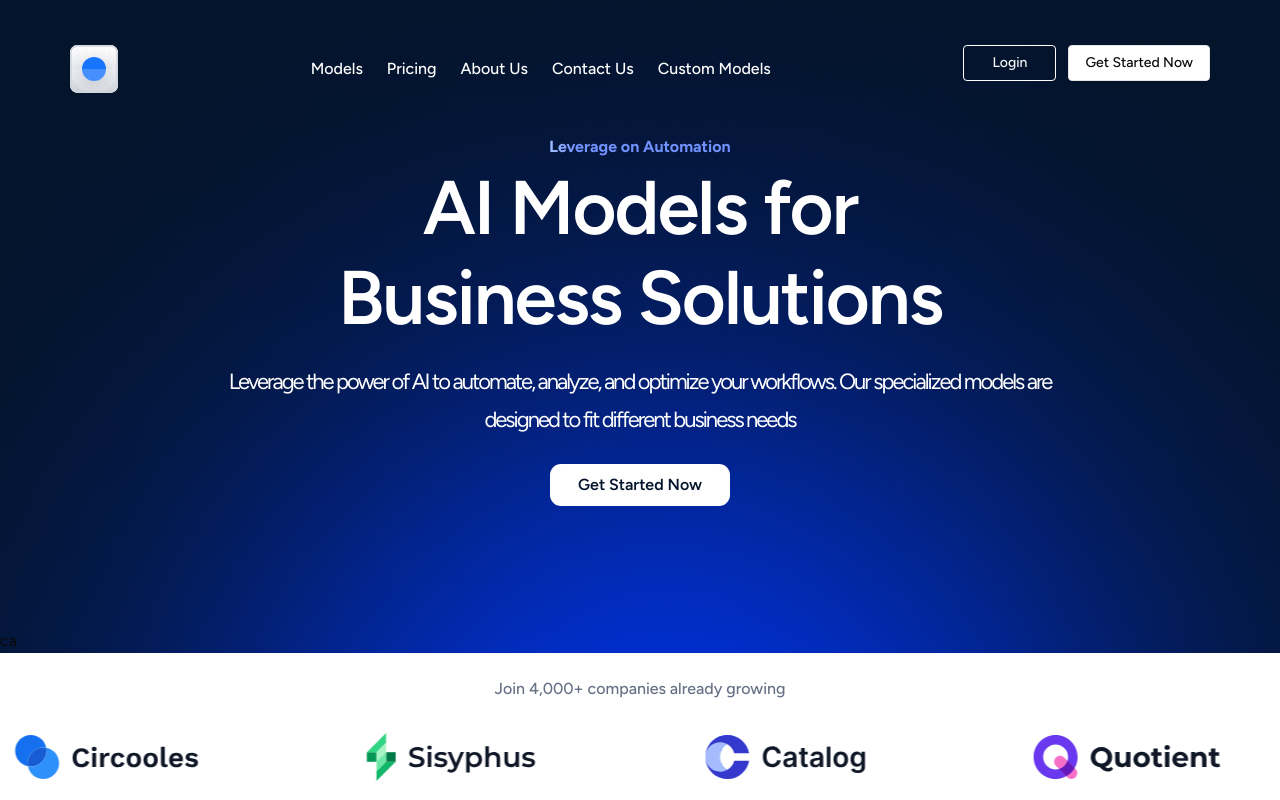
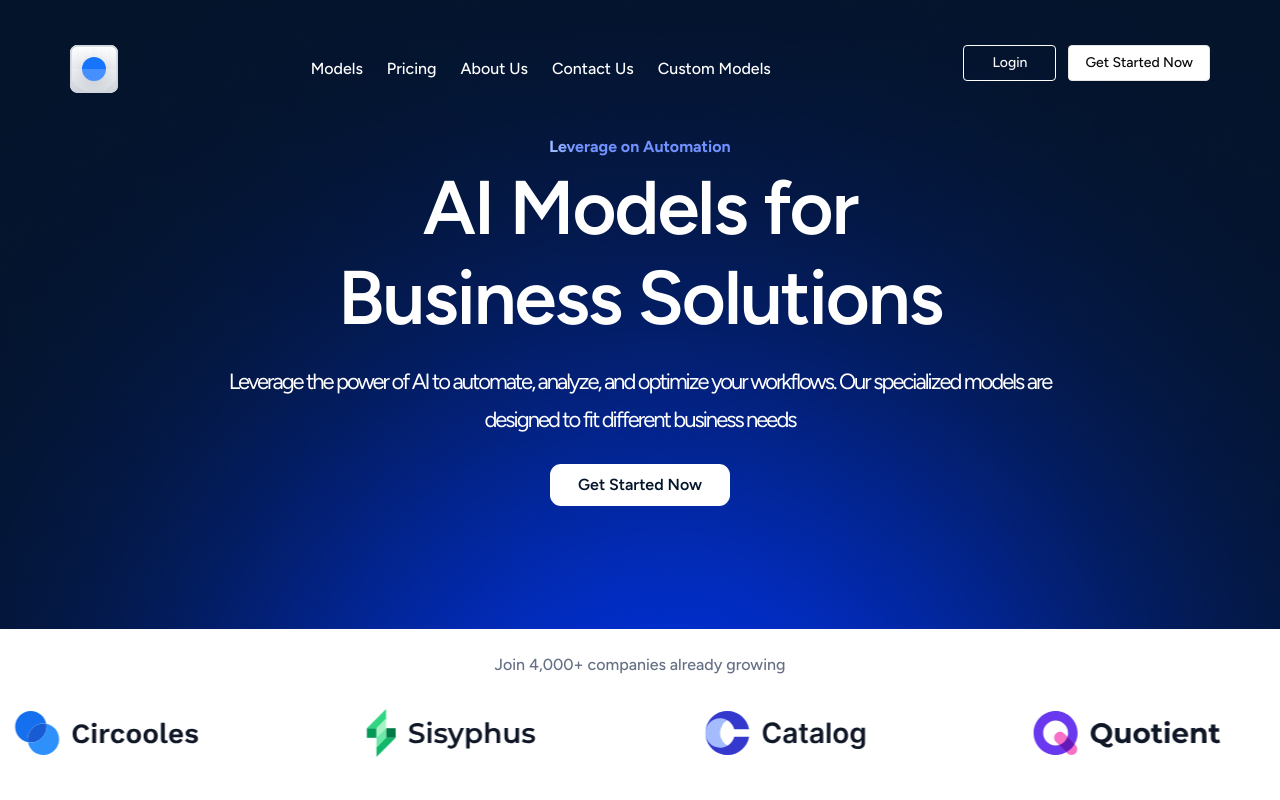
Before and after one commit to ashiruhammed/alpharitm-frontend-test, a Next.js app: page / in a window 1280 px wide. Shown: the top 800 px of the page. Built offline with nearby package versions, Linux system fonts and the light colour scheme.

Commit message:
Remove unintended text from homepage component for cleaner code

```diff
--- a/app/page.tsx
+++ b/app/page.tsx
@@ -10,7 +10,6 @@ export default function Home() {
     <div className='font-[family-name:var(--font-sans)]'>
       <div className='bg-[url(/images/hero-section-bg.png)] bg-cover bg-center'>
         <Header />
-        ca
       </div>
       <div className='bg-white py-6 md:space-y-8 space-y-5'>
         <p className='text-[#667085] text-base leading-6 font-medium text-center'>
```
